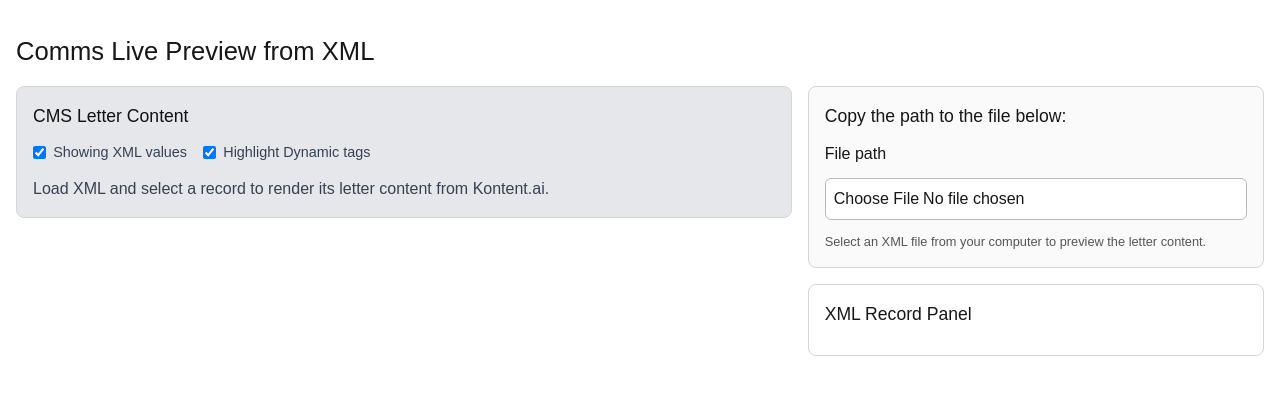
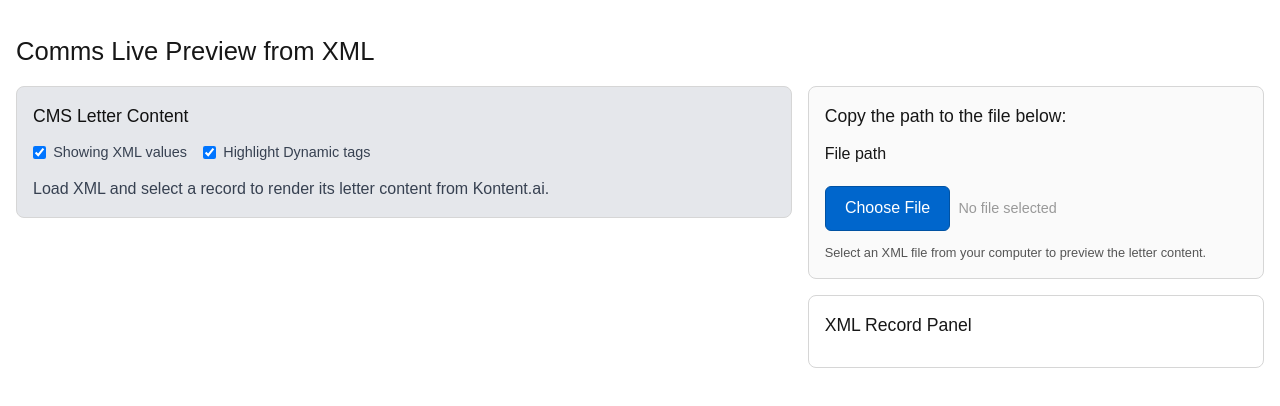
Before and after one commit to gbusani-personal/digital-kontnet-comms-upm-preview, a Next.js app: page / in a window 1280 px wide. Shown: the top 406 px of the page. Built offline with nearby package versions, Linux system fonts and the light colour scheme.

Commit message:
Updated the Choose File style as button

```diff
--- a/app/page.tsx
+++ b/app/page.tsx
@@ -382,6 +382,7 @@ export default function Home() {
     primaryColorHex?: string;
     disclaimer?: string;
   } | null>(null);
+  const [selectedFileName, setSelectedFileName] = useState<string>("");
 
   // Convert an XML element recursively into a plain JavaScript object.
   const elementToObject = (element: Element): XmlObject => {
@@ -474,8 +475,11 @@ export default function Home() {
     if (!file) {
       setErrorMessage(null);
       setRecords([]);
+      setSelectedFileName("");
       return;
     }
+
+    setSelectedFileName(file.name);
 
     setIsLoading(true);
     setErrorMessage(null);
@@ -989,7 +993,7 @@ export default function Home() {
                 gap: "0.75rem",
               }}
             >
-              <label htmlFor="xml-file">File path</label>
+              <label htmlFor="xml-file" style={{ display: "block", marginBottom: "0.5rem" }}>File path</label>
               <input
                 id="xml-file"
                 type="file"
@@ -997,12 +1001,39 @@ export default function Home() {
                 onChange={handleLocalFileSelect}
                 disabled={isLoading}
                 style={{
-                  padding: "0.5rem",
-                  border: "1px solid #b9b9b9",
-                  borderRadius: "6px",
-                  backgroundColor: "#fff",
+                  display: "none",
                 }}
               />
+              <div style={{ display: "flex", gap: "0.5rem", alignItems: "center" }}>
+                <label
+                  htmlFor="xml-file"
+                  style={{
+                    display: "inline-block",
+                    padding: "0.6rem 1.2rem",
+                    backgroundColor: "#0066cc",
+                    color: "#fff",
+                    borderRadius: "6px",
+                    cursor: isLoading ? "not-allowed" : "pointer",
+                    border: "1px solid #0052a3",
+                    fontWeight: "500",
+                    opacity: isLoading ? 0.6 : 1,
+                    transition: "background-color 0.2s",
+                  }}
+                  onMouseEnter={(e) => {
+                    if (!isLoading) {
+                      (e.currentTarget as HTMLElement).style.backgroundColor = "#0052a3";
+                    }
+                  }}
+                  onMouseLeave={(e) => {
+                    (e.currentTarget as HTMLElement).style.backgroundColor = "#0066cc";
+                  }}
+                >
+                  Choose File
+                </label>
+                <span style={{ color: selectedFileName ? "#333" : "#999", fontSize: "0.9rem" }}>
+                  {selectedFileName || "No file selected"}
+                </span>
+              </div>
 
               <small style={{ color: "#555" }}>
                 Select an XML file from your computer to preview the letter content.
```
